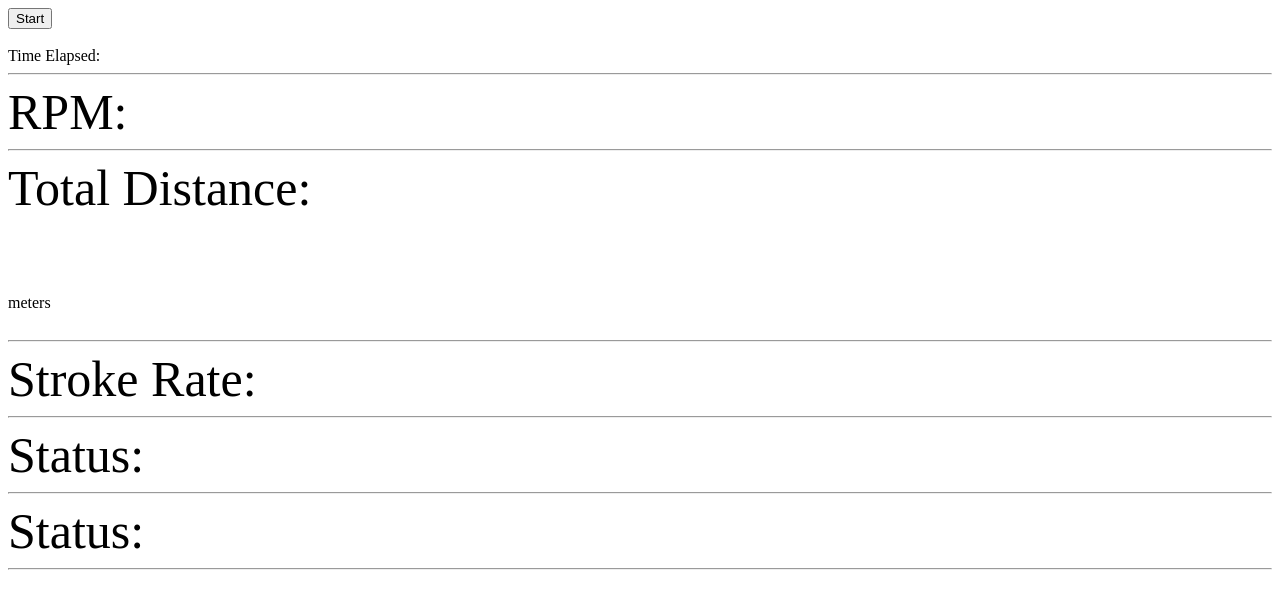
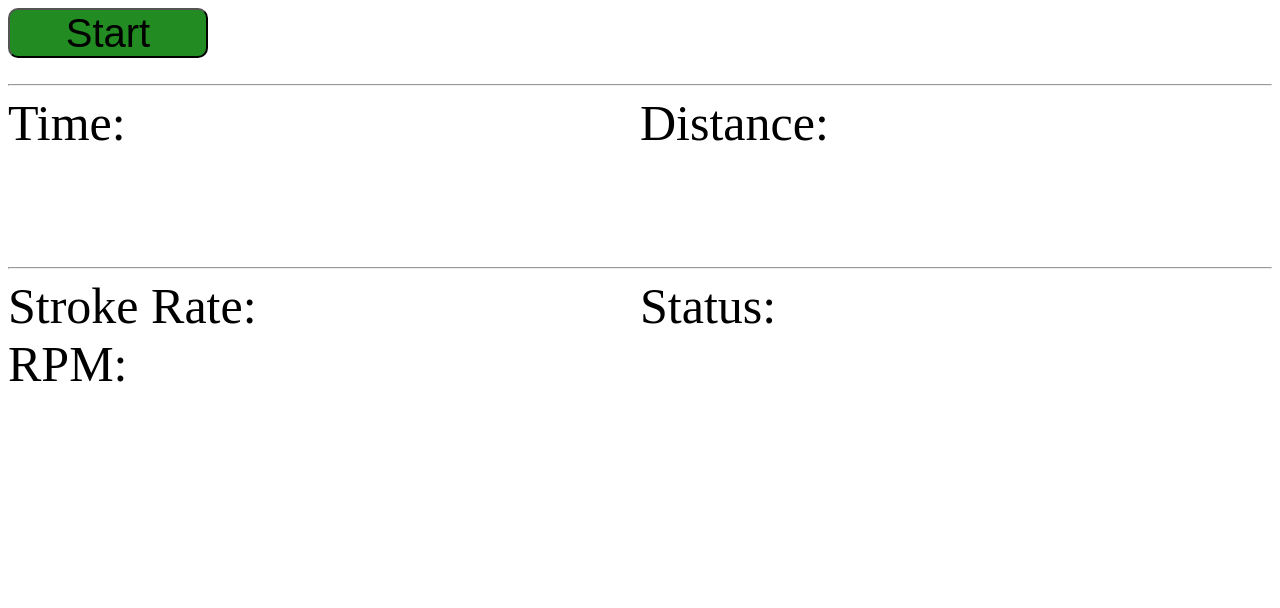
Before and after one commit to innonate/innorowjs, a website: page index.html in a window 1280 px wide. Drawn offline with nearby package versions, Linux system fonts and the light colour scheme; no server answers.

Commit message:
getting bluetooth working

```diff
--- a/index.html
+++ b/index.html
@@ -9,27 +9,58 @@
       .rowingData {
         font-size: 100px
       }
+      .row {
+        width: 100%;
+      }
+      .cell {
+        width: 50%;
+        padding: 0px;
+        margin: 0px;
+        float: left;
+      }
+      button {
+        height: 50px;
+        width: 200px;
+        border-radius: 10px;
+        background-color: #228b22;
+        font-size: 40px;
+      }
     </style>
   </head>
   <body>
     <form>
       <button><span id="stopWatchButton">Start</span></button>
     </form></br>
-    Time Elapsed: <span id="timeElapsed"></span>
     <hr>
-    <span class='label'>RPM:</span></br>
-    <span class='rowingData' id="rpm"></span>
+    <div class="row">
+      <div class="cell">
+        <span class='label'>Time:</span></br>
+        <span class='rowingData' id="timeElapsed"></span>
+      </div>
+      <div class="cell">
+        <span class='label'>Distance:</span></br>
+        <span class='rowingData' id="distance"></span>&nbsp;<span class='rowingData'></span>
+      </div>
+    </div>
     <hr>
-    <span class='label'>Total Distance:</span></br>
-    <span class='rowingData' id="distance"></span>meters
-    <hr>
-    <span class='label'>Stroke Rate:</span></br>
-    <span class='rowingData' id="strokeRate"></span>
-    <hr>
-    <span class='label'>Status:</span><span class='label' id="acceleration"></span>
-    <hr>
-    <span class='label'>Status:</span><span class='label' id="acceleration"></span>
-    <hr>
+    <div class="row">
+      <div class="cell">
+        <span class='label'>Stroke Rate:</span></br>
+        <span class='rowingData' id="strokeRate"></span>
+      </div>
+      <div class="cell">
+        <span class='label'>Status:</span></br>
+        <span class='rowingData' id="acceleration"></span>
+      </div>
+    </div>
+    <div class="row">
+      <div class="cell">
+        <span class='label'>RPM:</span></br>
+        <span class='rowingData' id="rpm"></span>
+      </div>
+      <div class="cell">
+      </div>
+    </div>
     <script src="/socket.io/socket.io.js"></script>
     <script src="http://code.jquery.com/jquery-1.11.1.js"></script>
     <script>
@@ -51,6 +82,11 @@
         $('#stopWatchButton').text('Stop');
       });
       socket.on('stopwatch button value', function(msg){
+        if (msg == 'Stop') {
+          $('button').css("background-color", "red");
+        } else {
+          $('button').css("background-color", "#228b22");
+        }
         $('#stopWatchButton').text(msg);
       });
       $('form').submit(function(){
--- a/package.json
+++ b/package.json
@@ -9,7 +9,6 @@
   "main": "index.js",
   "dependencies": {
     "express": "^4.14.1",
-    "pi-gpio": "0.0.8",
     "pigpio": "^0.4.0",
     "socket.io": "^1.7.2"
   },
```
Also changed, not shown: index.js (+15 -3 lines).
